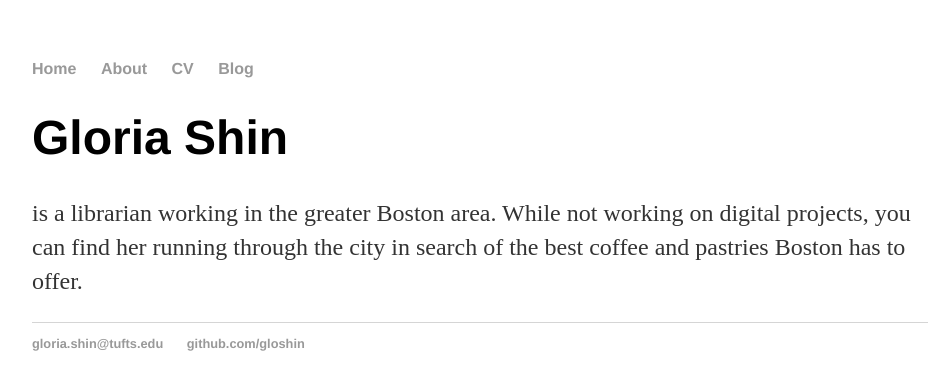
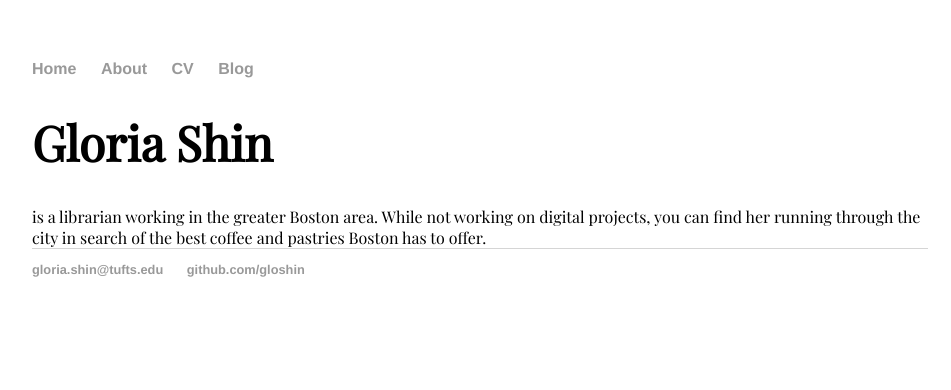
Before and after one commit to gloshin/gloriashin.github.io, a Jekyll site: the page built from index.html, in a window 1280 px wide. Shown: the top 390 px of the page, without its empty margins (160-1111 px from the left). Built offline with Jekyll 4.4.1, drawn with Linux system fonts in a browser that asks for light colours.

Commit message:
Update index.html

```diff
--- a/index.html
+++ b/index.html
@@ -2,5 +2,30 @@
 layout: default
 title: Hank Quinlan, Horrible Cop
 ---
+<head>
+		<link rel="preconnect" href="https://fonts.googleapis.com">
+		<link rel="preconnect" href="https://fonts.gstatic.com" crossorigin>
+		<link href="https://fonts.googleapis.com/css2?family=Playfair+Display&display=swap" rel="stylesheet">
+	<style>
+		h1 {
+    			font-size: 3em;
+    			font-family:'Playfair Display', serif;
+			}
+		p {
+   			font-size: 1.5em;
+    			line-height: 1.4em;
+   			color: #333;
+			font-family:'Playfair Display', serif;
+			}
+		body {
+  	  		margin: 60px auto;
+    			width: 70%;
+			font-family:'Playfair Display', serif;
+			}
+	</style>
+</head>
+
+<head>
 <div class="blurb">
-	<h1>Gloria Shin</h1><p>is a librarian working in the greater Boston area. While not working on digital projects, you can find her running through the city in search of the best coffee and pastries Boston has to offer.</p>
+	<h1>Gloria Shin</h1><body>is a librarian working in the greater Boston area. While not working on digital projects, you can find her running through the city in search of the best coffee and pastries Boston has to offer.</body>
+</head>
```
